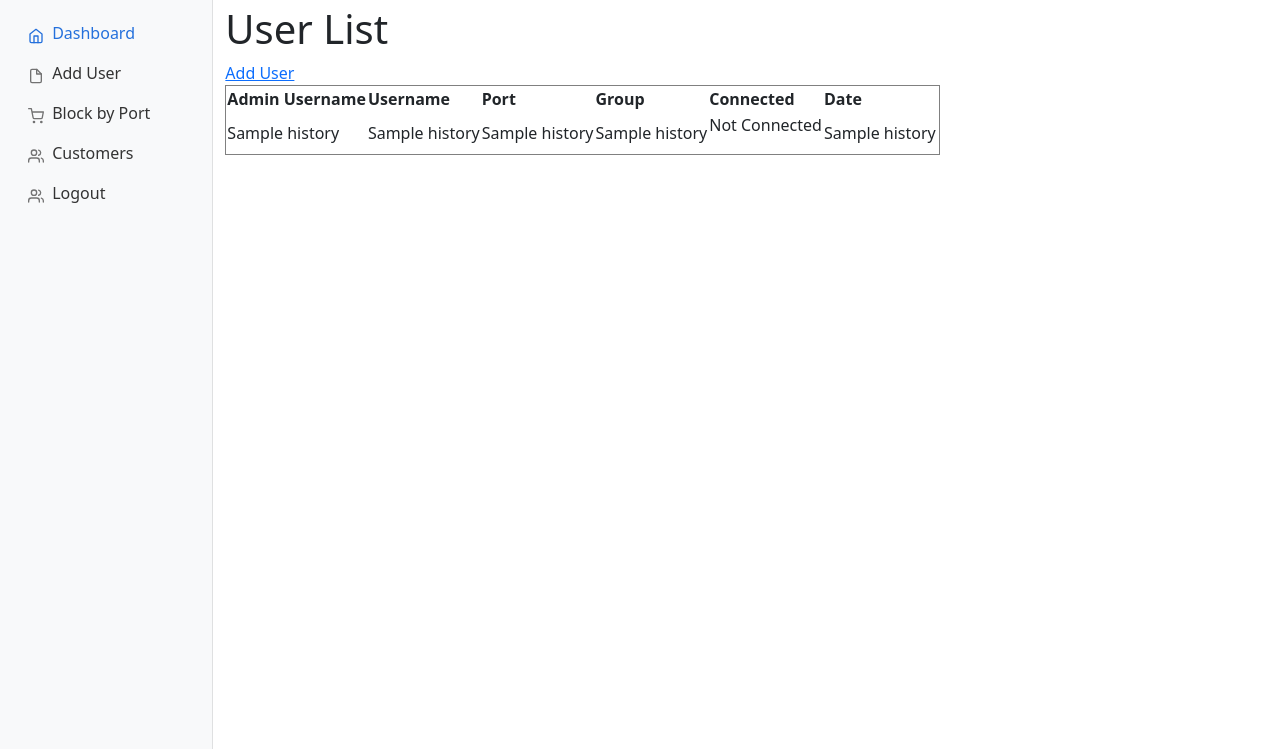
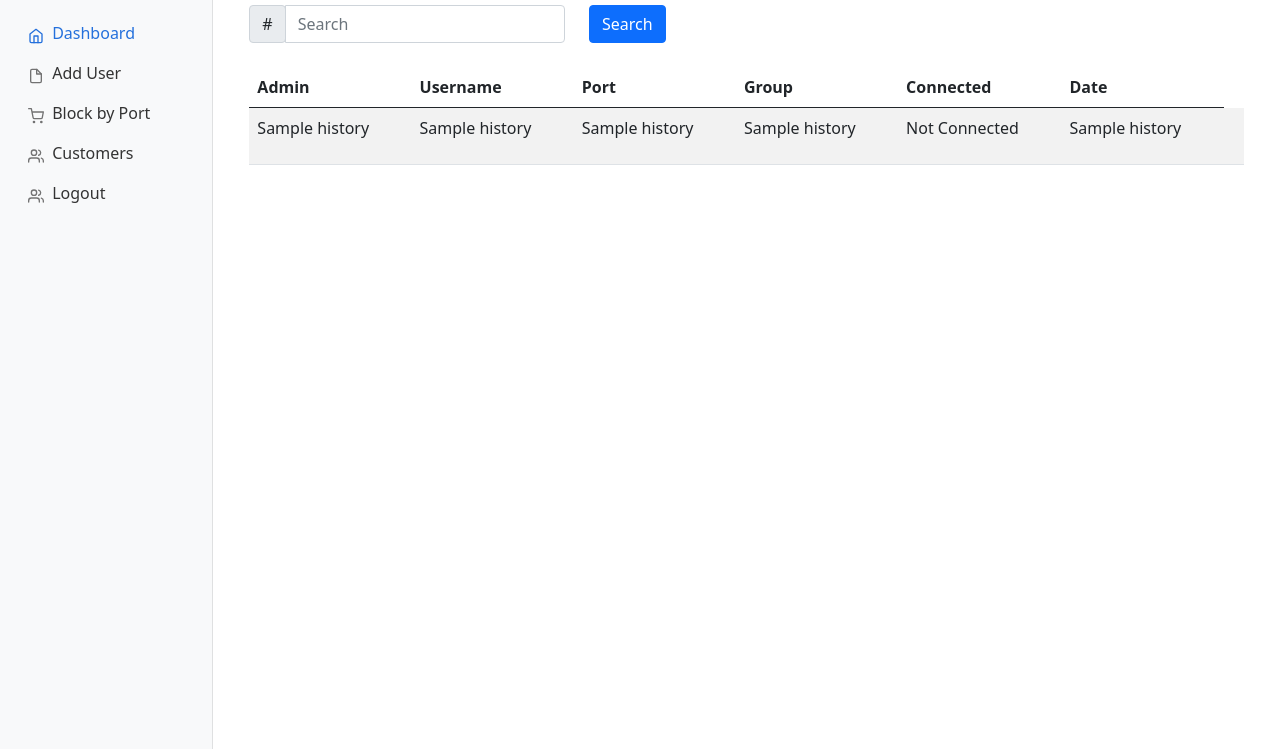
Before and after one commit to adiandoyo32/flask-bootstrap, a Flask app: template templates/home/home.html in a window 1280 px wide. Shown: the part 51-800 px from the top of the page. Run offline with Flask 3, Linux system fonts and the light colour scheme; the template is opened without the code that fills it: most values are stand-ins (such as "Sample title", 1, 10 or a date in 2020); some libraries are stand-ins or nearby versions.

Commit message:
add search

```diff
--- a/app.py
+++ b/app.py
@@ -79,16 +79,23 @@ def register():
 @app.route('/')
 @login_required
 def home():
+    search = request.args.get('search')
     cur = mysql.connection.cursor()
-    query = """
-        SELECT history.*, users.username FROM history
-        LEFT JOIN users ON users.id = history.user_id
-    """
-    cur.execute(query)
+    if search:
+        query = """SELECT history.*, users.username FROM history
+            LEFT JOIN users ON users.id = history.user_id
+            WHERE history.username LIKE %s OR port LIKE %s
+        """
+        cur.execute(query, (f"%{search}%", f"%{search}%"))
+    else:
+      query = """
+          SELECT history.*, users.username FROM history
+          LEFT JOIN users ON users.id = history.user_id
+      """
+      cur.execute(query)
     history = cur.fetchall()
-    print(history)
     cur.close()
-    return render_template('home/home.html', title="Home", user=current_user, histories=history)
+    return render_template('home/home.html', title="Home", user=current_user, histories=history, search=search)
 
 @app.route('/add-user', methods=['GET', 'POST'])
 @login_required
--- a/templates/home/home.html
+++ b/templates/home/home.html
@@ -5,17 +5,35 @@
 {% block content %}
 <h1>Welcome, {{ user.username }}!</h1>
 
-<h1>User List</h1>
-<a href="/add">Add User</a>
-<table border="1">
+<div class="container">
+  <form method="GET" action="/">
+    <div class="row mb-4">
+      <div class="col-4">
+        <div class="input-group">
+          <div class="input-group-prepend">
+            <span class="input-group-text" id="basic-addon1">#</span>
+          </div>
+          <input type="text" class="form-control" name="search" value="{{ search or '' }}" placeholder="Search" aria-label="Search" aria-describedby="basic-addon1">
+        </div>
+      </div>
+      <div class="col-4">
+        <button class="btn btn-primary" type="submit">Search</button>
+      </div>
+    </div>
+  </form>
+
+  <table class="table table-striped">
+    <thead>
       <tr>
-        <th>Admin Username</th>
+          <th>Admin</th>
           <th>Username</th>
           <th>Port</th>
           <th>Group</th>
           <th>Connected</th>
           <th>Date</th>
       </tr>
+    </thead>
+    <tbody>
       {% for history in histories %}
       <tr>
           <td>{{ history[8] }}</td>
@@ -34,6 +52,8 @@
           </td>
       </tr>
       {% endfor %}
+    </tbody>
   </table>
+</div>
 
 {% endblock %}
```
Lines whose indentation alone changed are shown as unchanged.
